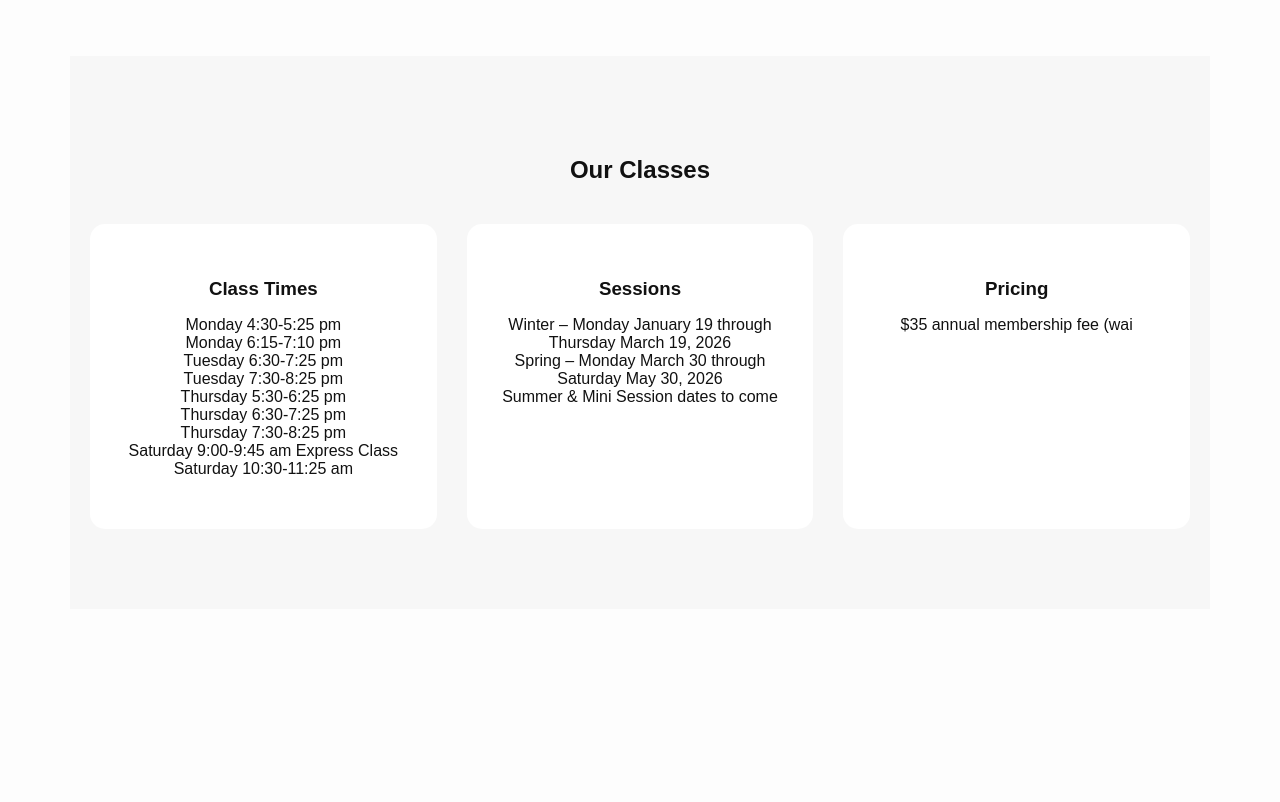
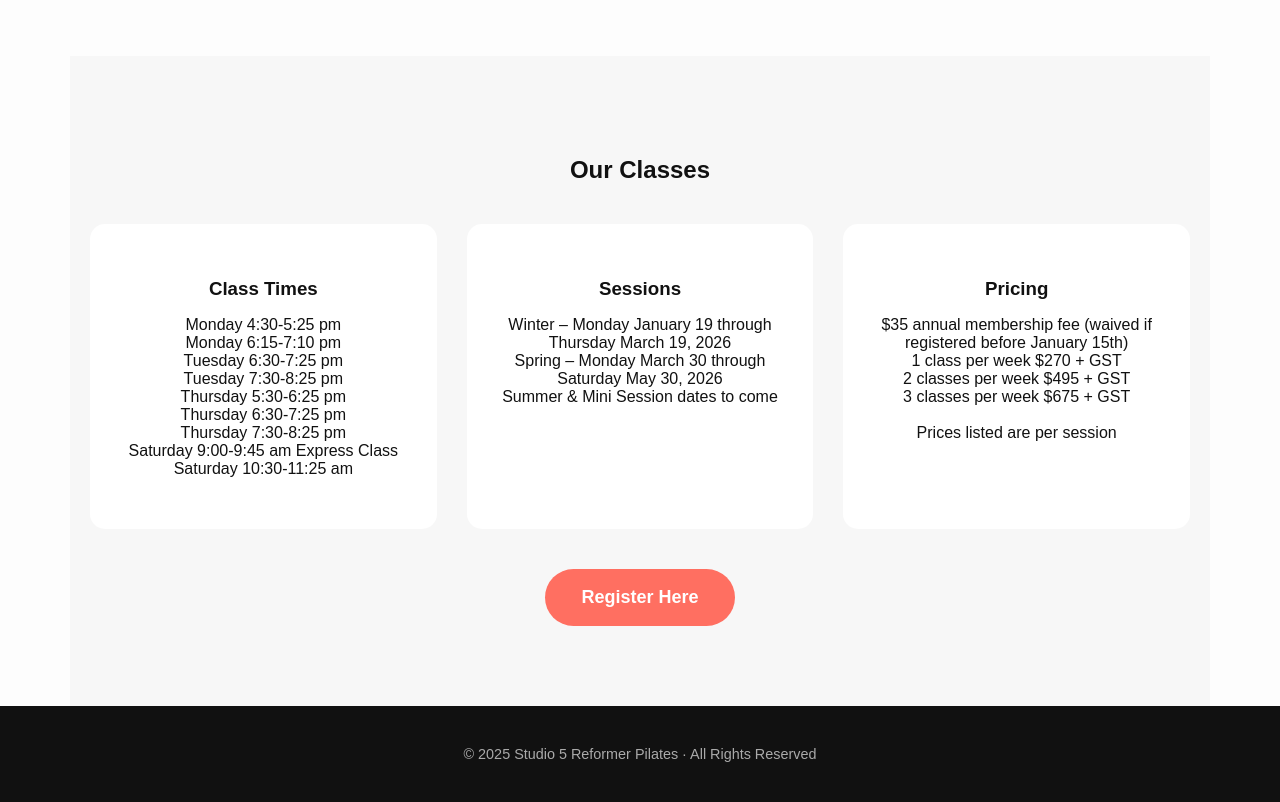
Before and after one commit to Studio5-ab/studio5reformerpilates, a plain HTML site: page index.html in a window 1280 px wide. Shown: the part 1114-1916 px from the top of the page. Before the commit the page ends 1723 px from the top, so only its background shows below. Drawn offline with Linux system fonts and the light colour scheme.

Commit message:
Update index.html with pricing and register button
Added pricing details and registration button with CSS styling.

Signed-off-by: Studio5-ab <directors@absolutedanceinc.com>

```diff
--- a/index.html
+++ b/index.html
@@ -46,7 +46,7 @@
 Simply choose the session dates that work for you, and the class times you want to attend, between one and three times a week, for the commitment that works for you.</p>
   </section>
 
-  <section class="programs" id="programs">
+ <section class="programs" id="programs">
   <h2 style="text-align:center;">Our Classes</h2>
   <div class="program-grid">
     <div class="program">
@@ -76,4 +76,41 @@ Simply choose the session dates that work for you, and the class times you want
     <div class="program">
       <h3>Pricing</h3>
       <p>
-        $35 annual membership fee (wai
+        $35 annual membership fee (waived if registered before January 15th)<br>
+        1 class per week $270 + GST<br>
+        2 classes per week $495 + GST<br>
+        3 classes per week $675 + GST<br><br>
+        Prices listed are per session
+      </p>
+    </div>
+  </div>
+
+  <!-- Centered Register Button -->
+  <div style="text-align:center; margin-top:40px;">
+    <a href="https://www.absolutedanceinc.com/studio-5-reformer-pilates-2/" target="_blank" class="register-btn">
+        Register Here
+    </a>
+  </div>
+</section>
+
+<!-- Register Button CSS -->
+<style>
+.register-btn {
+    display: inline-block;
+    padding: 18px 36px;
+    background-color: #ff6f61;
+    color: white;
+    font-weight: bold;
+    text-decoration: none;
+    border-radius: 30px;
+    font-size: 18px;
+    transition: background-color 0.3s;
+}
+.register-btn:hover {
+    background-color: #e65b50;
+}
+</style>
+
+<footer>
+  © 2025 Studio 5 Reformer Pilates · All Rights Reserved
+</footer>
```
